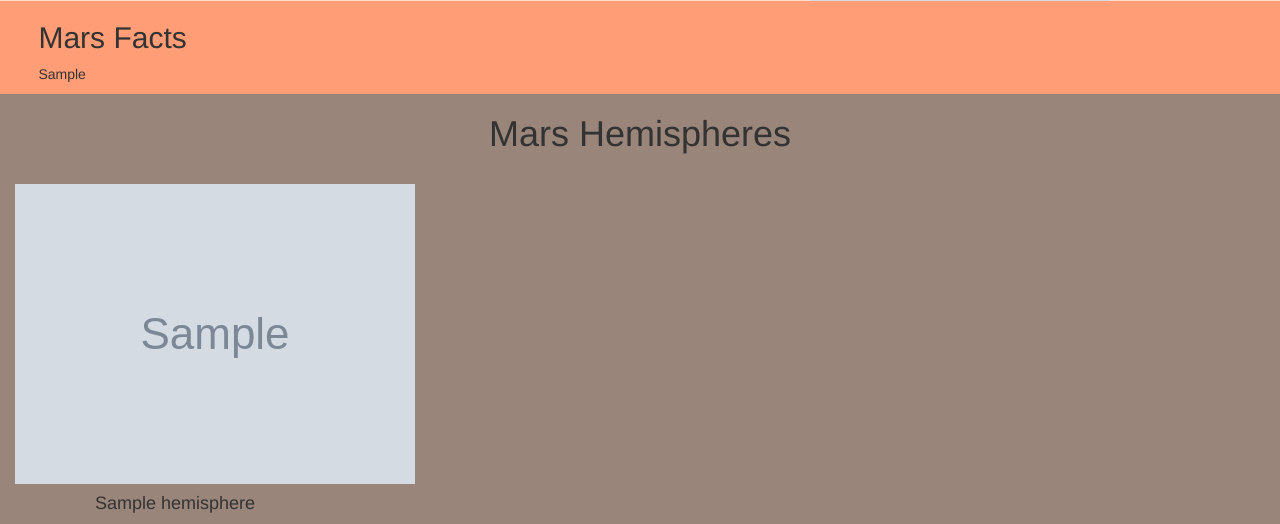
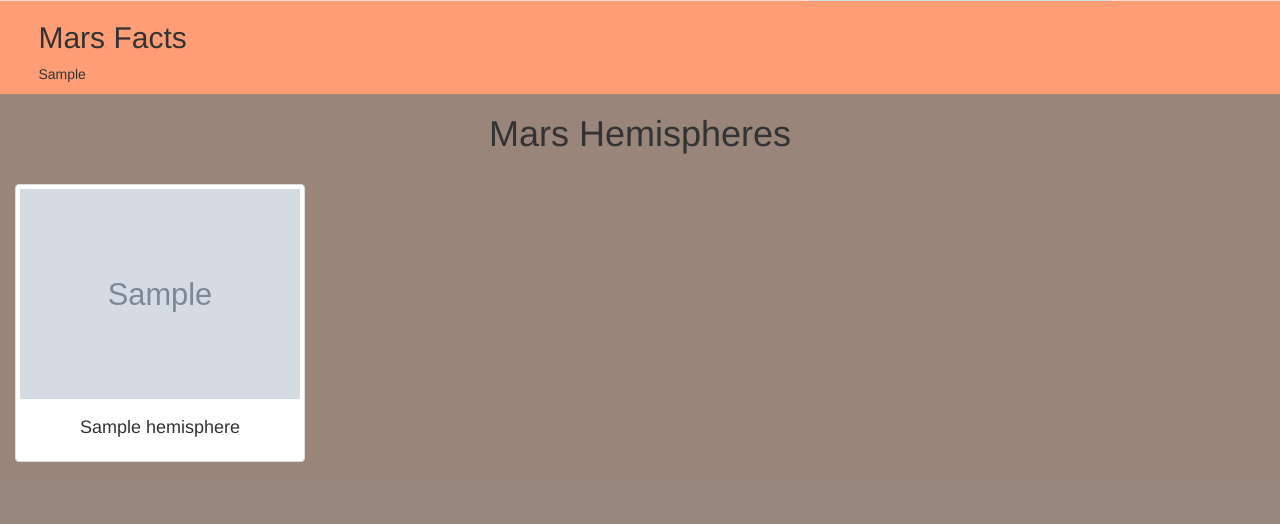
Before and after one commit to AmyP93/Web-Scraping-Challenge, a Flask app: page / in a window 1280 px wide. Shown: the part 693-1217 px from the top of the page. After the commit the page ends 1155 px from the top, so only its background shows below. Run offline with Flask 2, Linux system fonts and the light colour scheme; grey boxes marked "Sample" are stand-in pictures; a database or web service that is not in the repository returns one stand-in record (values such as "Sample title"); some libraries are stand-ins or nearby versions.

Commit message:
fixed hemispher images

```diff
--- a/templates/index.html
+++ b/templates/index.html
@@ -41,18 +41,26 @@
 </div>
 
 <!-- Mars Facts Table -->
+<!-- <div class="container-fluid">
+  <div class="row" style="background-color: #FF9E76;">
+    <div class="col-md-6" style="padding-left: 3%;">
+      <h2>Mars Facts</h2>
+
+      <p>{{ mars.mars_facts | safe }}</p>
+    </div>
+  </div>
+</div> -->
+
 <div class="container-fluid">
   <div class="row" style="background-color: #FF9E76;">
     <div class="col-md-6" style="padding-left: 3%;">
       <h2>Mars Facts</h2>
+
       <p>{{ mars.mars_facts | safe }}</p>
     </div>
-
-    <!-- <div class="col-md-6 text-center">
-      <img src="{{ mars.facts | safe }}" style="width: 400px; height: 400px;">
-    </div> -->
   </div>
 </div>
+
 
 
 
@@ -62,14 +70,15 @@
   <h1 class="text-center">Mars Hemispheres</h1>
   <br>
 {% for hemisphere in mars.hemispheres %}
-    <div class="col-md-6 text-center">
-      <div class="card text-center" style="width: 32rem;">
-        <img class="card-img-top text-center" id="scale_id" src="{{ hemisphere.img_url }}">
-          <div class="card-body text-center">
+    <div class="col-md-3">
+      <div class="thumbnail">
+        <img src="{{ hemisphere.img_url }}">
+          <div class="caption">
             <h4 class="card-title text-center">{{ hemisphere.title }}</h4>
           </div>
-        </div>
+      </div>
     </div>
+
 {% endfor %}
 </div>
 </div>
```
